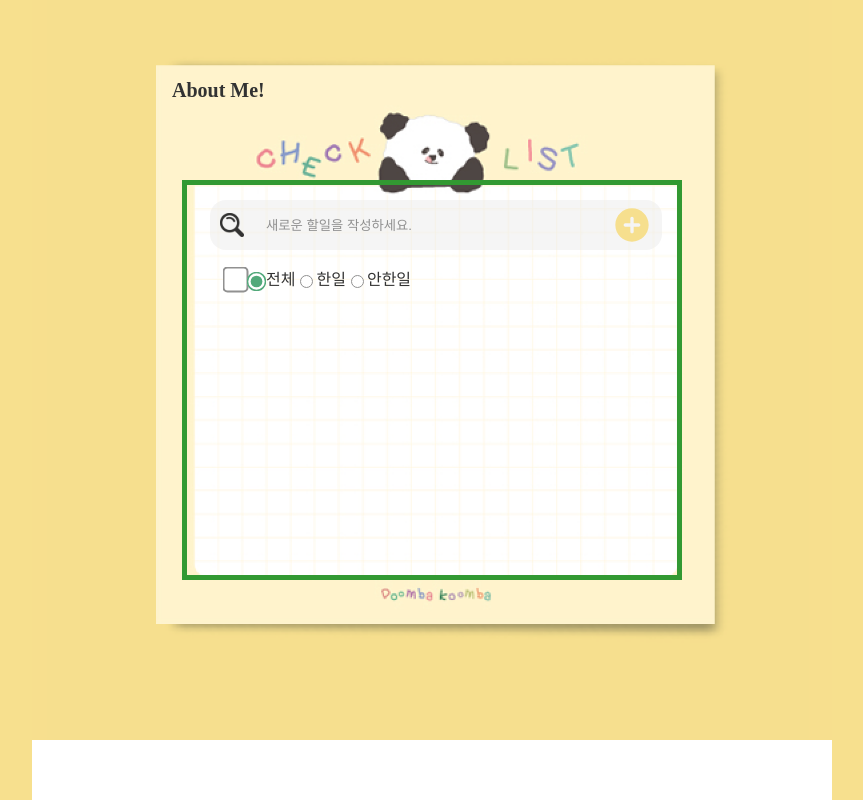
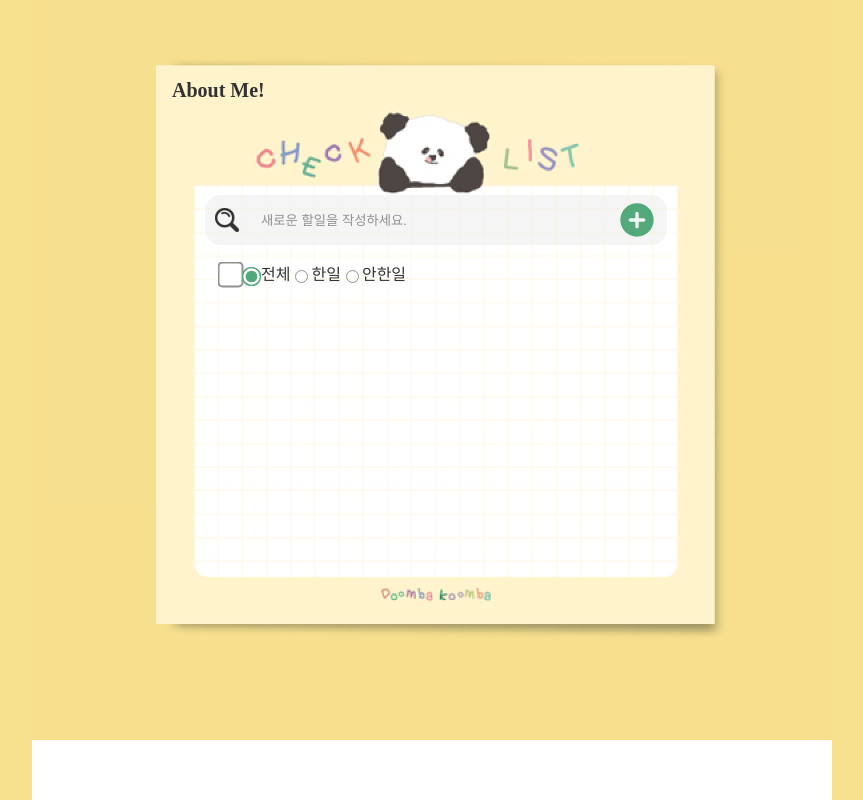
Before and after one commit to ssmv713/pubao-checklist, a Next.js app: page / in a window 1280 px wide. Shown: the whole page, without its empty margins (208-1071 px from the left). Built offline with nearby package versions, Linux system fonts and the light colour scheme; no server answers; a web font is replaced by a local one.

Commit message:
add: observe

```diff
--- a/src/apps/members/views/main/ToDoView.tsx
+++ b/src/apps/members/views/main/ToDoView.tsx
@@ -103,7 +103,7 @@ const st = {
   inner: css`
     width: 500px;
     height: 400px;
-    border: solid 5px green;
+    /* border: solid 5px green; */
 
     margin: 240px auto 0;
     padding: 15px 10px 15px 18px;
--- a/src/apps/members/views/main/components/InputContainer.tsx
+++ b/src/apps/members/views/main/components/InputContainer.tsx
@@ -45,7 +45,8 @@ const st = {
     outline: none;
   `,
   addIcon: css`
-    color: #f5d872;
+    /* color: #f5d872; */
+    color: #27945a;
     font-size: 40px;
     cursor: pointer;
   `,
```
